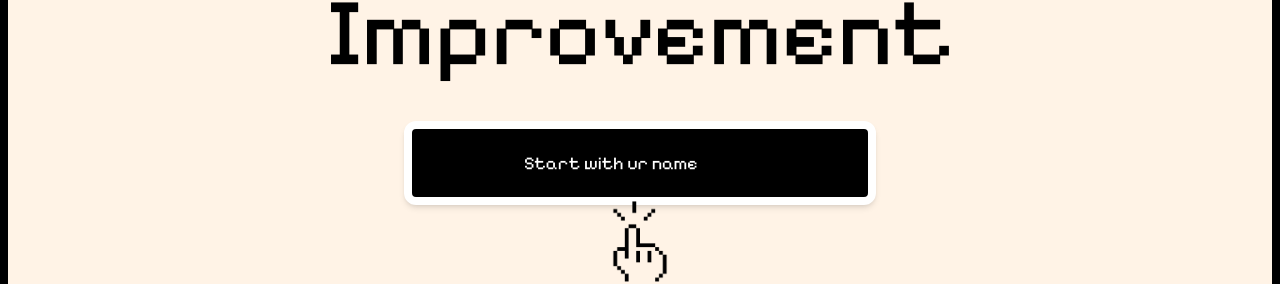
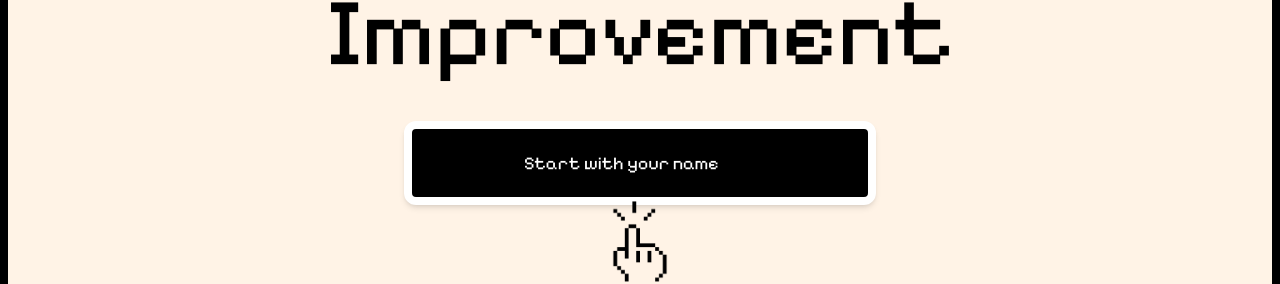
Before and after one commit to ZijunYe/HackTheHill2024, a Next.js app in the folder frontend/: page / in a window 1280 px wide. Shown: the part 655-939 px from the top of the page. Built offline with nearby package versions, Linux system fonts and the light colour scheme.

Commit message:
Push the change to the first page

```diff
--- a/frontend/src/app/page.js
+++ b/frontend/src/app/page.js
@@ -1,24 +1,33 @@
 "use client";
 import { useState } from "react";
 import SecondMain from './component/SecondMain';
+import ThirdMain from './component/ThirdMain';
 
 export default function Home() {
-  const [isSubmitted, setIsSubmitted] = useState(false); // State to track form submission
-  const [name, setName] = useState(""); // State to store the name
+  const [step, setStep] = useState(0); // Step state to track the current view
+  const [name, setName] = useState(""); // State to store the user's name
+  const [textareaInput, setTextareaInput] = useState(""); // State to store the textarea input from SecondMain
 
-  const handleKeyDown = (e) => {
+  // Handle when the user submits their name (First Step)
+  const handleNameSubmit = (e) => {
     if (e.key === "Enter") {
-      e.preventDefault(); // Prevent the default form submission
-      setIsSubmitted(true); // Change the state to submitted
-      console.log("Form submitted with name:", e.target.value);
+      e.preventDefault(); // Prevent the default form submission behavior
+      if (name.trim()) {
+        setStep(1); // Move to the SecondMain step
+      }
     }
   };
+
+  // Handle submission from SecondMain (textarea input) (Second Step)
+  const handleSecondMainSubmit = (input) => {
+    setTextareaInput(input); // Save textarea input
+    setStep(2); // Move to ThirdMain
+  };
+
   return (
-    <div className="bg-[#FFF3E6] max-h-screen">
-      {!isSubmitted ? (
-
+    <div className="bg-[#FFF3E6] min-h-screen">
+      {step === 0 && (
         <div className="border-black border-8 rounded-xl grid p-64 items-center justify-items-center min-h-screen">
-
           <div className="relative flex items-center justify-center">
             <img className="w-96 h-96 absolute z-10" src="/images/Ellipse.svg" alt="Ellipse" />
             <img className="w-60 h-60 relative z-20" src="/images/mountain.gif" alt="Mountain" />
@@ -29,27 +38,27 @@ export default function Home() {
           </h1>
 
           <div className="flex flex-col items-center pt-10">
-            <form className="flex flex-col items-center space-y-4">
             <input
               type="text"
               name="username"
-                placeholder="Start with ur name"
+              placeholder="Start with your name"
               value={name}
               onChange={(e) => setName(e.target.value)}
               className={`border-8 border-white rounded-xl px-28 py-5 text-lg focus:outline-none shadow-md focus:ring-2 focus:ring-black placeholder:font-pixelify placeholder:text-white placeholder:font-5xl ${
                 name ? 'bg-white text-black' : 'bg-black text-white'
               }`}
-                onKeyDown={handleKeyDown}
+              onKeyDown={handleNameSubmit} // Handle "Enter" to submit the name
             />
-            </form>
             <div className="w-20 h-20 pt-4 animate-bounce cursor-pointer">
               <img className="w-64 h-auto" src="/images/cursor.png" alt="Cursor" />
             </div>
           </div>
         </div>
-      ) : (
-        <SecondMain name={name} /> // Use the Greeting component here
       )}
+
+      {step === 1 && <SecondMain name={name} onSubmit={handleSecondMainSubmit} />}
+
+      {step === 2 && <ThirdMain name={name} textareaInput={textareaInput} />}
     </div>
   );
 }
```
Lines whose indentation alone changed are shown as unchanged.
